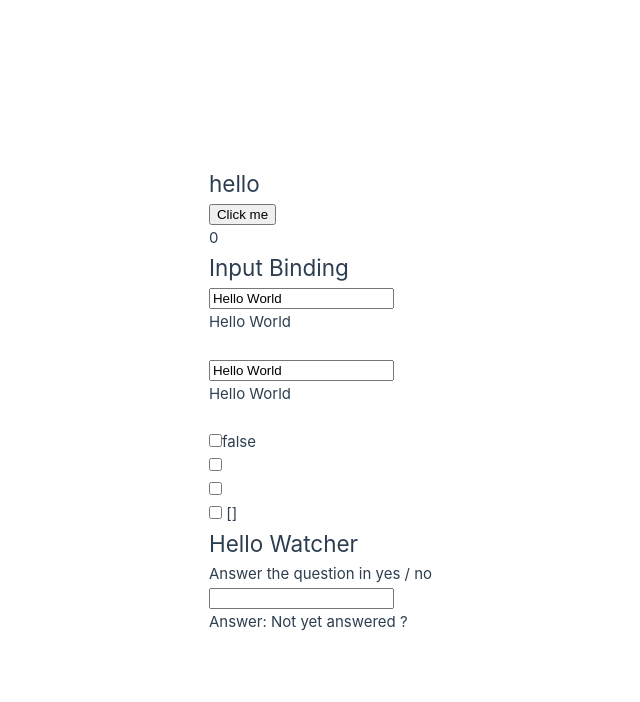
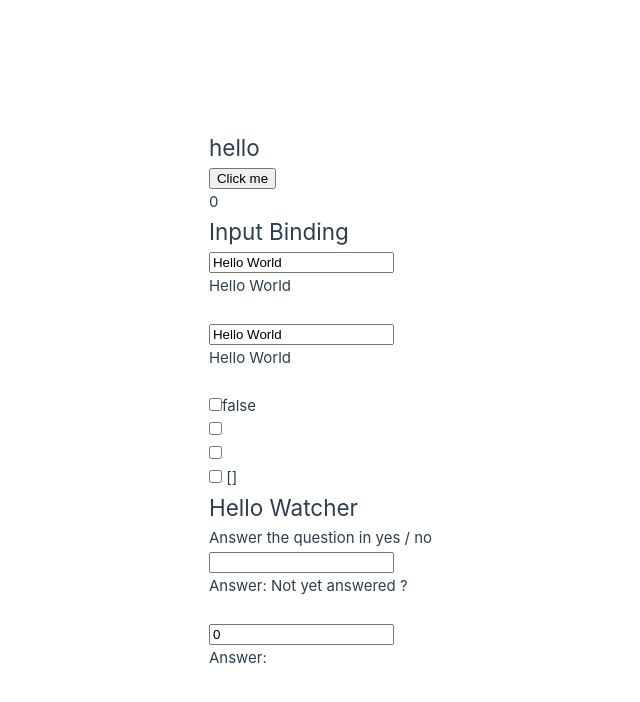
Before and after one commit to we-atul-s001/vue-training-course, a Vue app: page / in a window 1280 px wide. Shown: the top 702 px of the page, without its empty margins (208-848 px from the left). Built offline with nearby package versions, Linux system fonts and the light colour scheme.

Commit message:
Watcher source types

```diff
--- a/src/components/Watcher.vue
+++ b/src/components/Watcher.vue
@@ -7,11 +7,15 @@
 
     <input type="text" v-model="question" />
     <p>Answer: {{answer}}</p>
+
+    <br>
+    <input type="text" v-model="obj.count" />
+    <p>Answer: {{newValue}}</p>
   </div>
 </template>
 <script setup>
 
-import {ref, watch} from "vue";
+import {reactive, ref, watch} from "vue";
 
 const question = ref('');
 
@@ -37,4 +41,13 @@ watch(question, async (newQuestion ,oldQuestion) => {
     }
   }
 });
+
+const obj = reactive({count: 0});
+watch( () => obj.count,
+    (newValue) =>
+    {
+      console.log(newValue);
+    }
+
+);
 </script>
```
